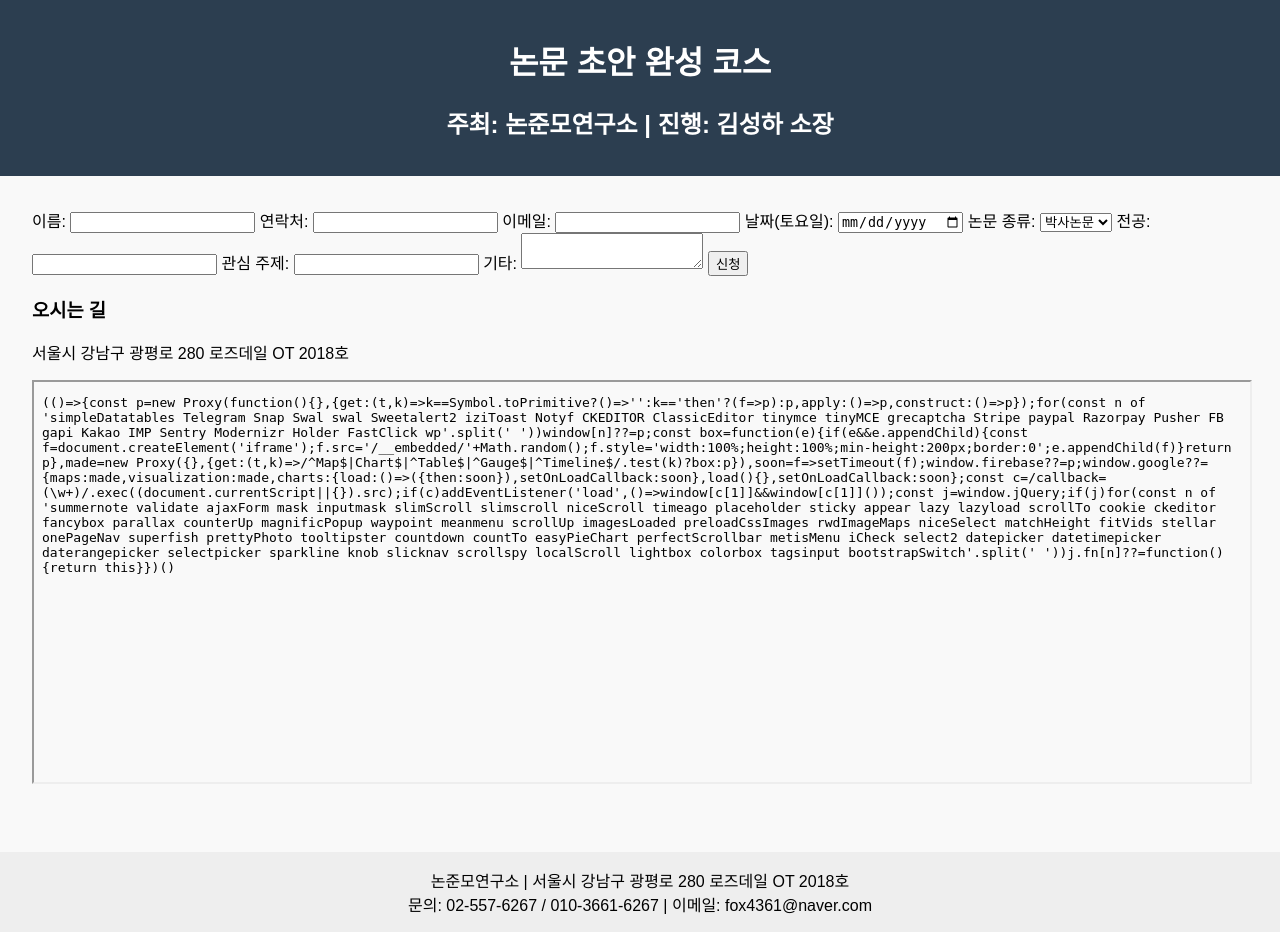
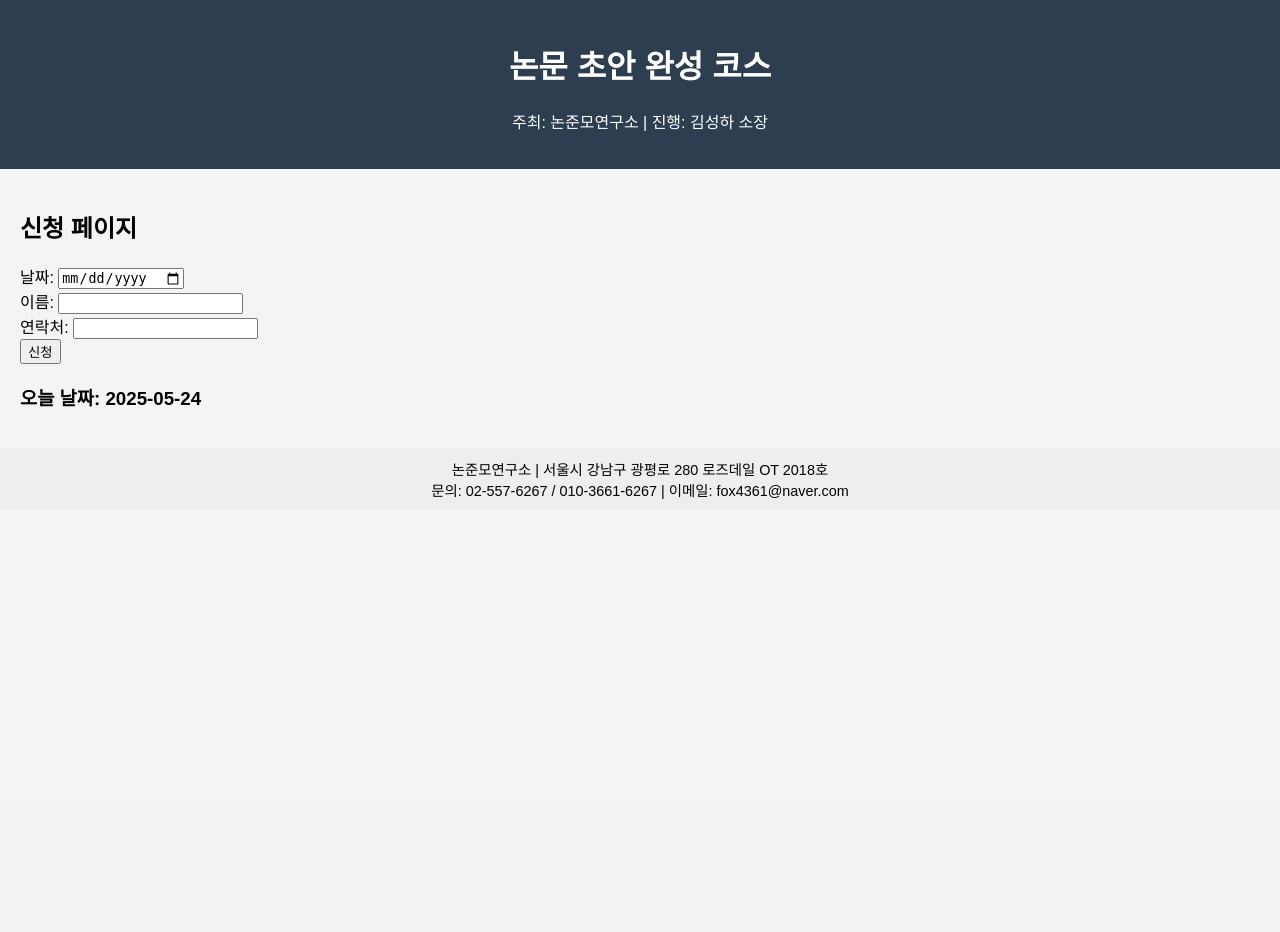
Before and after one commit to nonjunmo/nonjunmo-flask-web, a Flask app: page / in a window 1280 px wide. After the commit the page ends 499 px from the top, so only its background shows below. Run offline with Flask 2, Linux system fonts and the light colour scheme; some libraries are stand-ins or nearby versions.

Commit message:
Add files via upload

```diff
--- a/app.py
+++ b/app.py
@@ -1,81 +1,51 @@
-
 from flask import Flask, render_template, request, redirect, url_for, session
-from datetime import datetime, timedelta
-import json
+from datetime import datetime
 import os
 
 app = Flask(__name__)
-app.secret_key = 'supersecret'
-DATA_FILE = 'data.json'
+app.secret_key = 'supersecretkey'
+
+MAX_CAPACITY = 5
 ADMIN_PASSWORD = 'miso0404^^'
 
-def load_data():
-    if not os.path.exists(DATA_FILE):
-        return {}
-    with open(DATA_FILE, 'r', encoding='utf-8') as f:
-        return json.load(f)
-
-def save_data(data):
-    with open(DATA_FILE, 'w', encoding='utf-8') as f:
-        json.dump(data, f, ensure_ascii=False, indent=2)
+# in-memory DB
+applications = {}
 
 @app.route('/')
 def index():
-    today = datetime.today()
-    return render_template('index.html', today=today.strftime('%Y-%m-%d'))
+    today = datetime.now().strftime('%Y-%m-%d')
+    return render_template('index.html', today=today, applications=applications)
 
 @app.route('/apply', methods=['POST'])
 def apply():
-    data = load_data()
+    date = request.form['date']
     name = request.form['name']
-    phone = request.form['phone']
-    email = request.form['email']
-    date = request.form['date']
-    major = request.form['major']
-    topic = request.form['topic']
-    category = request.form['category']
-    message = request.form['message']
-    if date not in data:
-        data[date] = []
-    if len(data[date]) < 5:
-        data[date].append({
-            'name': name,
-            'phone': phone,
-            'email': email,
-            'category': category,
-            'major': major,
-            'topic': topic,
-            'message': message
-        })
-        save_data(data)
+    contact = request.form['contact']
+
+    if date not in applications:
+        applications[date] = []
+
+    if len(applications[date]) < MAX_CAPACITY:
+        applications[date].append({'name': name, 'contact': contact})
+
     return redirect(url_for('index'))
 
 @app.route('/admin', methods=['GET', 'POST'])
 def admin():
     if request.method == 'POST':
-        if request.form['password'] == ADMIN_PASSWORD:
+        password = request.form.get('password')
+        if password == ADMIN_PASSWORD:
             session['admin'] = True
-            return redirect(url_for('dashboard'))
-    return render_template('admin_login.html')
+            return redirect(url_for('admin'))
+        return render_template('admin_login.html', error="비밀번호가 틀렸습니다.")
+    if not session.get('admin'):
+        return render_template('admin_login.html')
+    return render_template('admin.html', applications=applications)
 
-@app.route('/dashboard')
-def dashboard():
-    if not session.get('admin'):
-        return redirect(url_for('admin'))
-    data = load_data()
-    return render_template('admin.html', data=data)
-
-@app.route('/delete/<date>/<int:index>')
-def delete(date, index):
-    if not session.get('admin'):
-        return redirect(url_for('admin'))
-    data = load_data()
-    if date in data and 0 <= index < len(data[date]):
-        del data[date][index]
-        if not data[date]:
-            del data[date]
-        save_data(data)
-    return redirect(url_for('dashboard'))
+@app.route('/logout')
+def logout():
+    session.pop('admin', None)
+    return redirect(url_for('index'))
 
 if __name__ == '__main__':
-    app.run(debug=True)
+    app.run(host='0.0.0.0', port=int(os.environ.get("PORT", 10000)))
--- a/static/style.css
+++ b/static/style.css
@@ -1,22 +1,21 @@
-
 body {
-    font-family: 'Noto Sans KR', sans-serif;
-    background-color: #f9f9f9;
+    font-family: sans-serif;
     margin: 0;
     padding: 0;
+    background: #f4f4f4;
 }
 header {
-    background-color: #2c3e50;
+    background: #2c3e50;
     color: white;
-    padding: 1em;
+    padding: 20px;
     text-align: center;
 }
 main {
-    padding: 2em;
+    padding: 20px;
 }
 footer {
+    text-align: center;
+    font-size: 0.9em;
     background: #eee;
-    text-align: center;
-    padding: 1em;
-    margin-top: 2em;
+    padding: 10px;
 }
--- a/templates/index.html
+++ b/templates/index.html
@@ -1,43 +1,27 @@
-
 <!DOCTYPE html>
-<html lang="ko">
+<html>
 <head>
     <meta charset="UTF-8">
     <title>논문 초안 완성 코스</title>
-    <link rel="stylesheet" href="{{ url_for('static', filename='style.css') }}">
+    <link rel="stylesheet" href="/static/style.css">
 </head>
 <body>
     <header>
         <h1>논문 초안 완성 코스</h1>
-        <h2>주최: 논준모연구소 | 진행: 김성하 소장</h2>
+        <p>주최: 논준모연구소 | 진행: 김성하 소장</p>
     </header>
     <main>
-        <form method="POST" action="/apply">
-            <label>이름: <input type="text" name="name" required></label>
-            <label>연락처: <input type="text" name="phone" required></label>
-            <label>이메일: <input type="email" name="email" required></label>
-            <label>날짜(토요일): <input type="date" name="date" required></label>
-            <label>논문 종류:
-                <select name="category">
-                    <option>박사논문</option>
-                    <option>석사논문</option>
-                    <option>학회논문</option>
-                    <option>기타논문</option>
-                </select>
-            </label>
-            <label>전공: <input type="text" name="major"></label>
-            <label>관심 주제: <input type="text" name="topic"></label>
-            <label>기타: <textarea name="message"></textarea></label>
+        <h2>신청 페이지</h2>
+        <form action="/apply" method="POST">
+            <label>날짜: <input type="date" name="date" required></label><br>
+            <label>이름: <input type="text" name="name" required></label><br>
+            <label>연락처: <input type="text" name="contact" required></label><br>
             <button type="submit">신청</button>
         </form>
-        <section>
-            <h3>오시는 길</h3>
-            <p>서울시 강남구 광평로 280 로즈데일 OT 2018호</p>
-            <iframe src="https://map.naver.com/p/search/광평로%20280" width="100%" height="400"></iframe>
-        </section>
+        <h3>오늘 날짜: {{ today }}</h3>
     </main>
     <footer>
-        논준모연구소 | 서울시 강남구 광평로 280 로즈데일 OT 2018호<br>
+        논준모연구소 | 서울시 강남구 광평로 280 로즈데일 OT 2018호 <br>
         문의: 02-557-6267 / 010-3661-6267 | 이메일: fox4361@naver.com
     </footer>
 </body>
```
Also changed, not shown: templates/admin.html (+8 -7 lines), templates/admin_login.html (+4 -4 lines).
